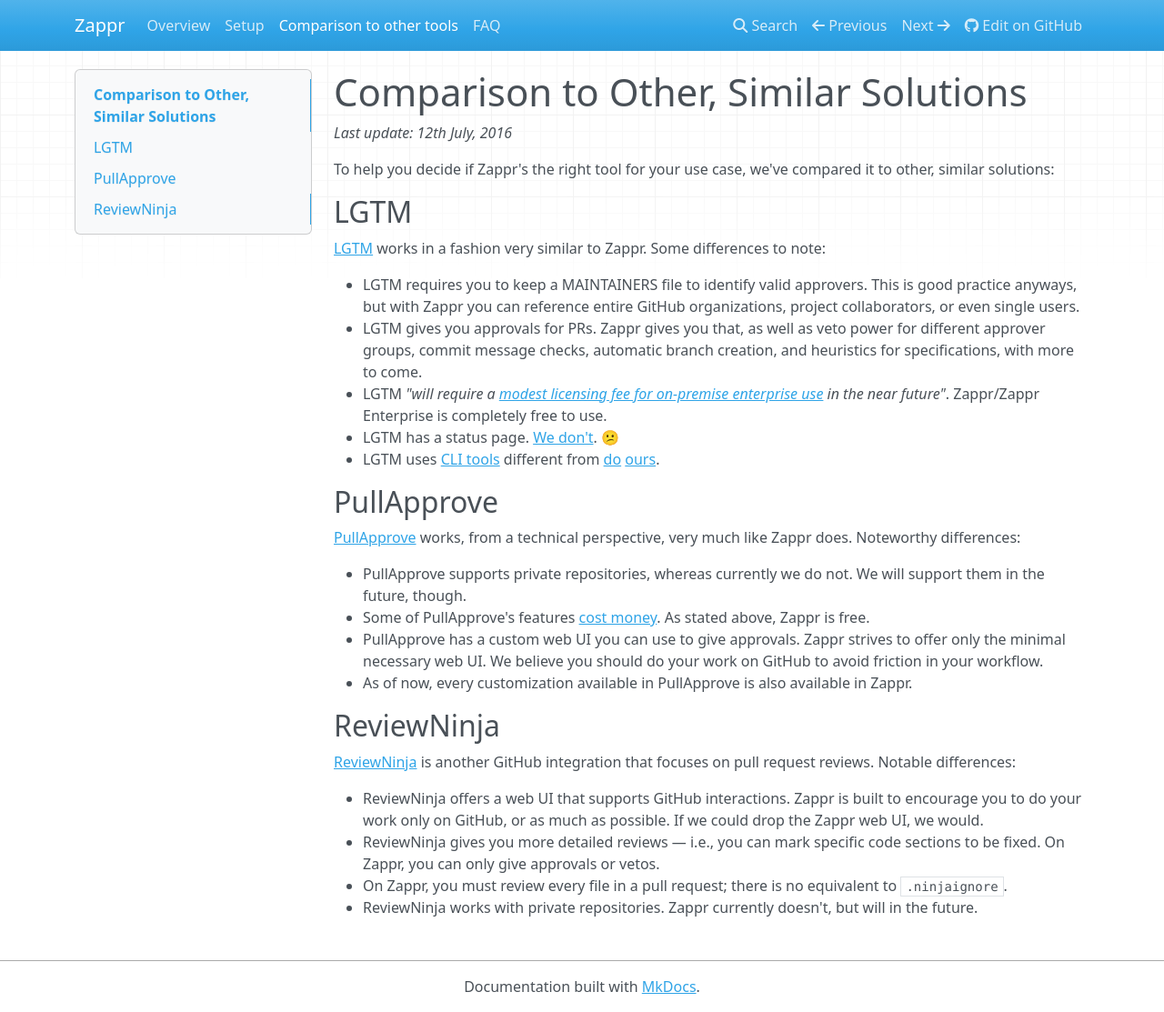
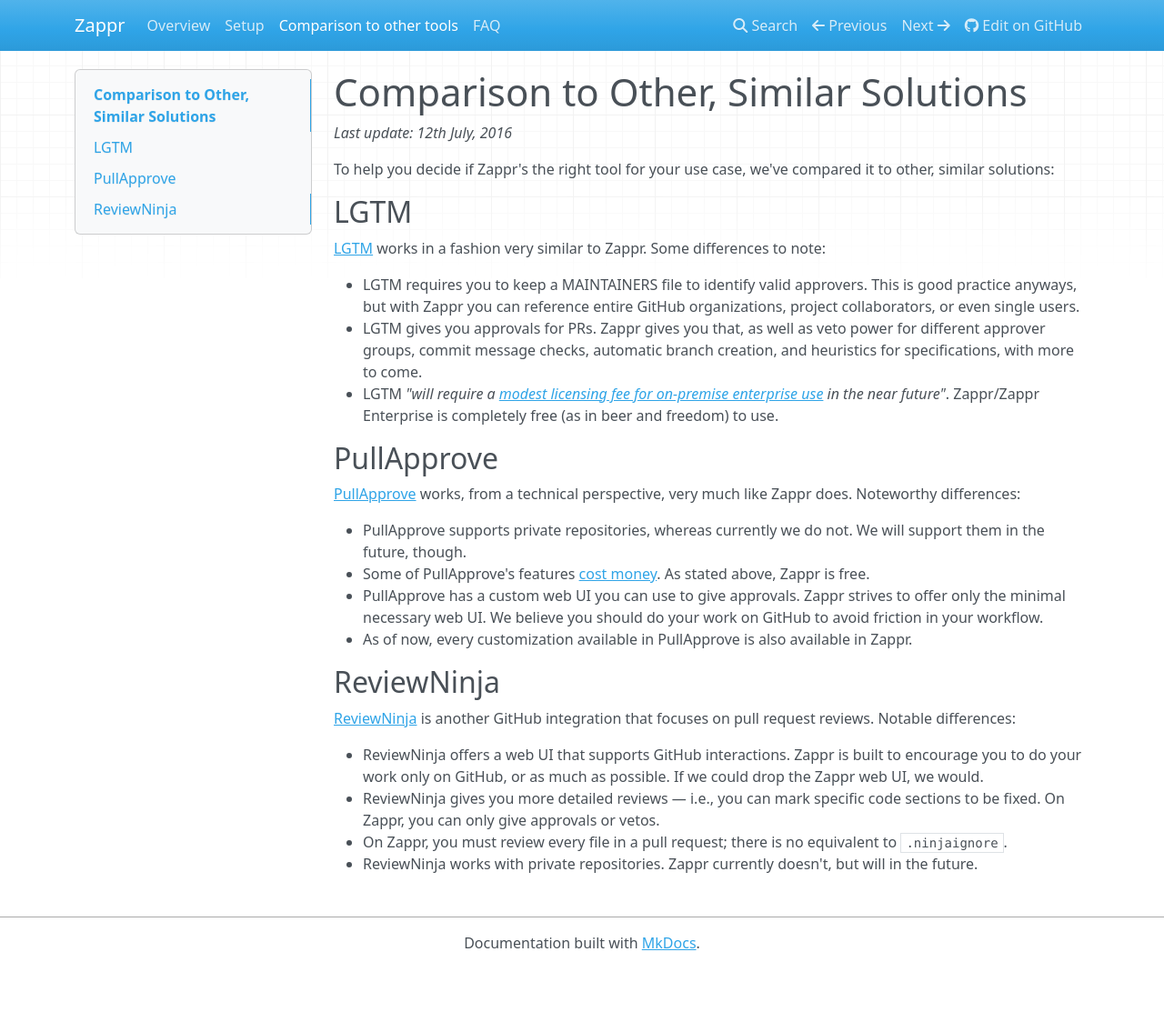
Before and after one commit to zalando/zappr, an MkDocs documentation site: the page built from docs/competitors.md, in a window 1280 px wide and 1113 px high. Shown: the whole window at 91% size. Built offline with MkDocs 1.6.1, drawn with Linux system fonts in a browser that asks for light colours; nearby versions of some CDN libraries; old or Windows-style settings are respelled for this version of MkDocs.

Commit message:
#324 remove cli tools, status page, readd beer and freedom

```diff
--- a/docs/competitors.md
+++ b/docs/competitors.md
@@ -10,9 +10,7 @@ To help you decide if Zappr's the right tool for your use case, we've compared i
 
 * LGTM requires you to keep a MAINTAINERS file to identify valid approvers. This is good practice anyways, but with Zappr you can reference entire GitHub organizations, project collaborators, or even single users.
 * LGTM gives you approvals for PRs. Zappr gives you that, as well as veto power for different approver groups, commit message checks, automatic branch creation, and heuristics for specifications, with more to come.
-* LGTM *"will require a [modest licensing fee for on-premise enterprise use](https://lgtm.co/docs/install/) in the near future"*. Zappr/Zappr Enterprise is completely free to use.
-* LGTM has a status page. [We don't](https://github.com/zalando/zappr/issues/357). 😕
-* LGTM uses [CLI tools](https://lgtm.co/docs/commands/) different from [do](https://github.com/zalando/github-maintainer-cli) [ours](https://github.com/zalando-incubator/oakkeeper).
+* LGTM *"will require a [modest licensing fee for on-premise enterprise use](https://lgtm.co/docs/install/) in the near future"*. Zappr/Zappr Enterprise is completely free (as in beer and freedom) to use.
 
 ## PullApprove
 
```
